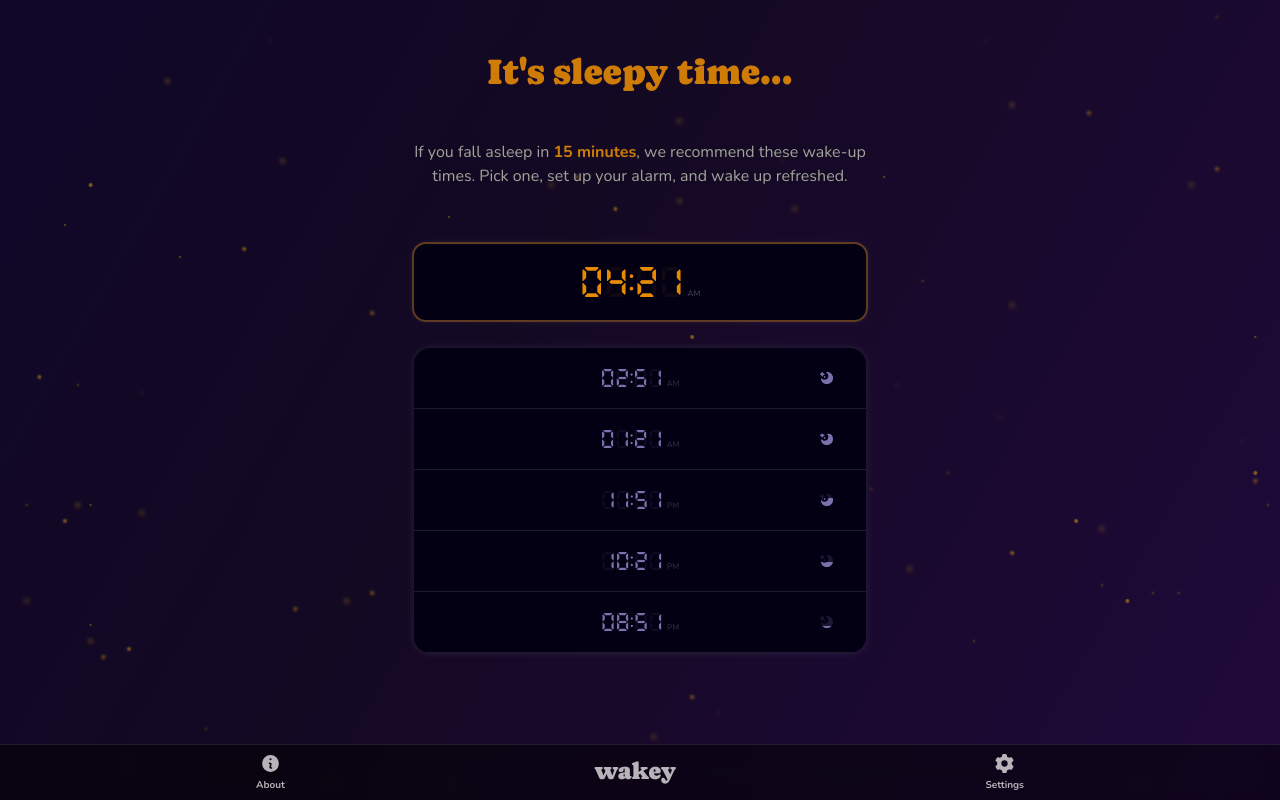
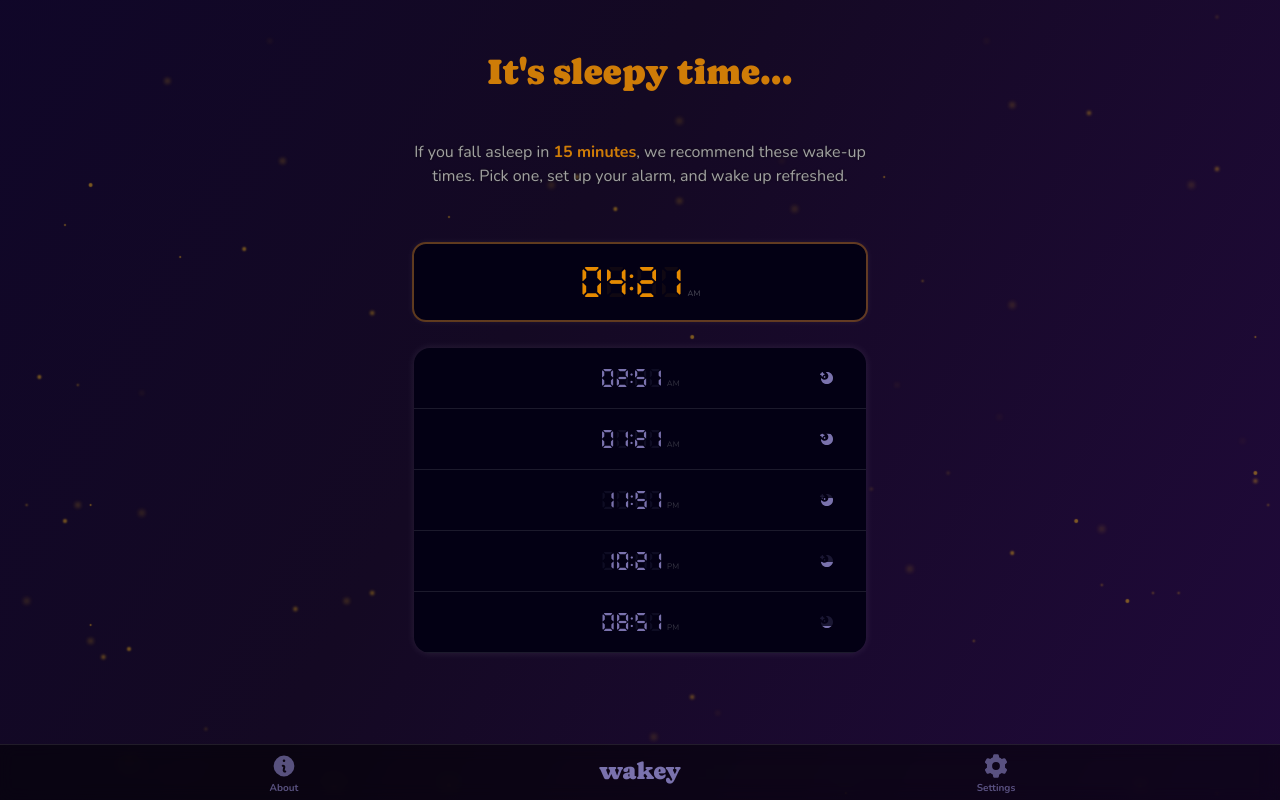
Before and after one commit to aronsantha/wakey, a React (Vite) app: page / in a window 1280 px wide. Built offline with nearby package versions, Linux system fonts and the light colour scheme.

Commit message:
color changes

```diff
--- a/src/components/App.jsx
+++ b/src/components/App.jsx
@@ -160,28 +160,28 @@ function App() {
           <div className="mx-auto flex h-full w-full max-w-[800px] items-center justify-between px-4">
             <button
               onClick={() => setShownModal("ABOUT")}
-              className="z-10 flex h-10 max-w-14 cursor-pointer flex-col items-center text-white opacity-70 transition-all duration-75 hover:opacity-100 focus:ring-2 focus:ring-white focus:outline-none"
+              className="z-10 flex h-10 w-14 cursor-pointer flex-col items-center text-[#7a72ad] opacity-70 transition-all duration-75 hover:opacity-100 focus:ring-2 focus:ring-white focus:outline-none"
               style={{
                 opacity: shownModal === "ABOUT" && "1",
               }}
               aria-label="Open about modal"
             >
               <InformationCircleIcon className="grow pb-1" />
-              <p className="text-[10px] font-bold">About</p>
+              <p className="text-[10px] leading-[10px] font-bold">About</p>
             </button>
-            <h1 className="font-caprasimo pb-1 text-2xl text-white/70">
+            <h1 className="font-caprasimo pb-1 text-2xl text-[#7a72ad]">
               wakey
             </h1>
             <button
               onClick={() => setShownModal("SETTINGS")}
-              className="z-10 flex h-10 max-w-14 cursor-pointer flex-col items-center text-white opacity-70 transition-all duration-75 hover:opacity-100 focus:ring-2 focus:ring-white focus:outline-none"
+              className="z-10 flex h-10 w-14 cursor-pointer flex-col items-center text-[#7a72ad] opacity-70 transition-all duration-75 hover:opacity-100 focus:ring-2 focus:ring-white focus:outline-none"
               style={{
                 opacity: shownModal === "SETTINGS" && "1",
               }}
               aria-label="Open settings modal"
             >
               <Cog6ToothIcon className="grow pb-1" />
-              <p className="text-[10px] font-bold">Settings</p>
+              <p className="text-[10px] leading-[10px] font-bold">Settings</p>
             </button>
           </div>
         </footer>
```
